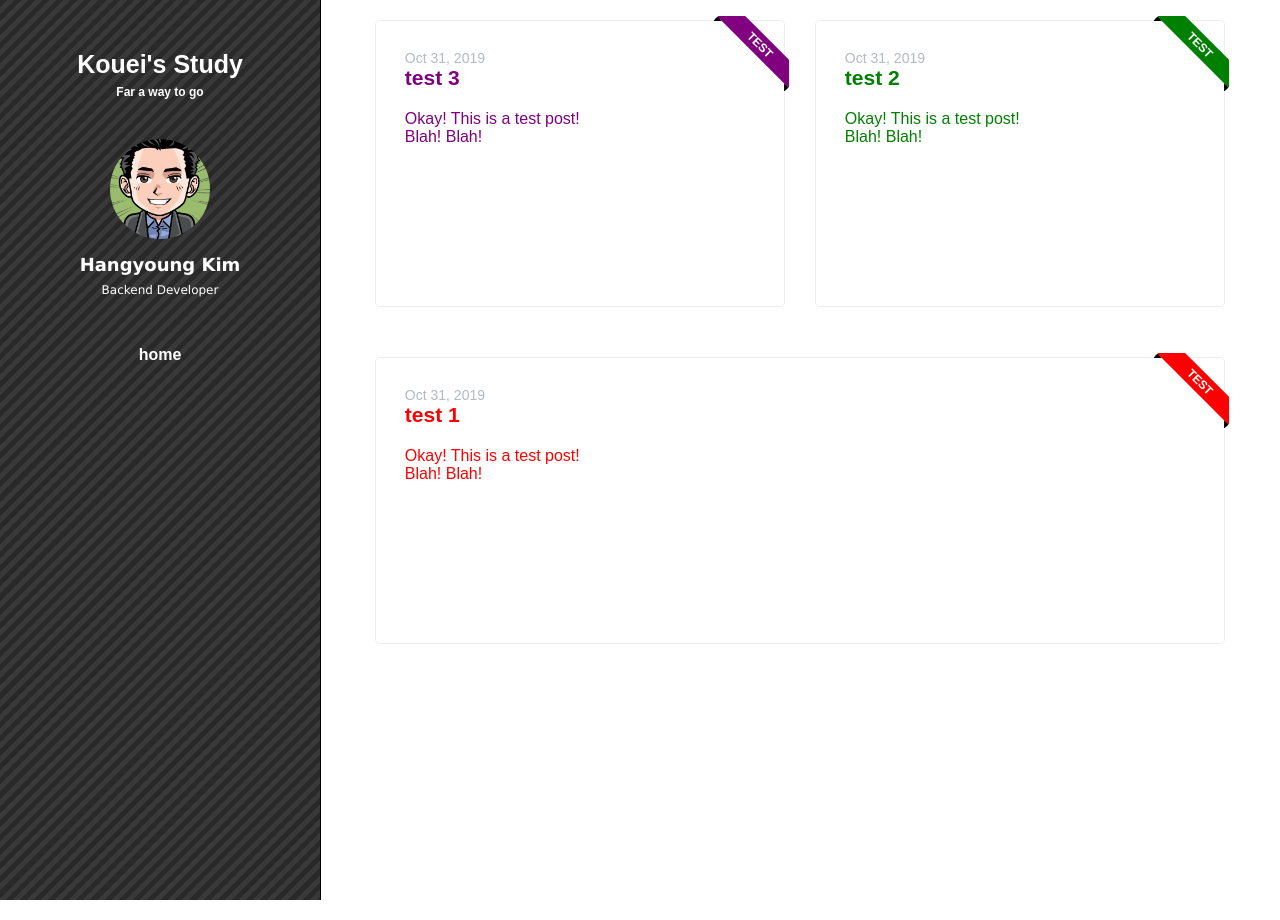
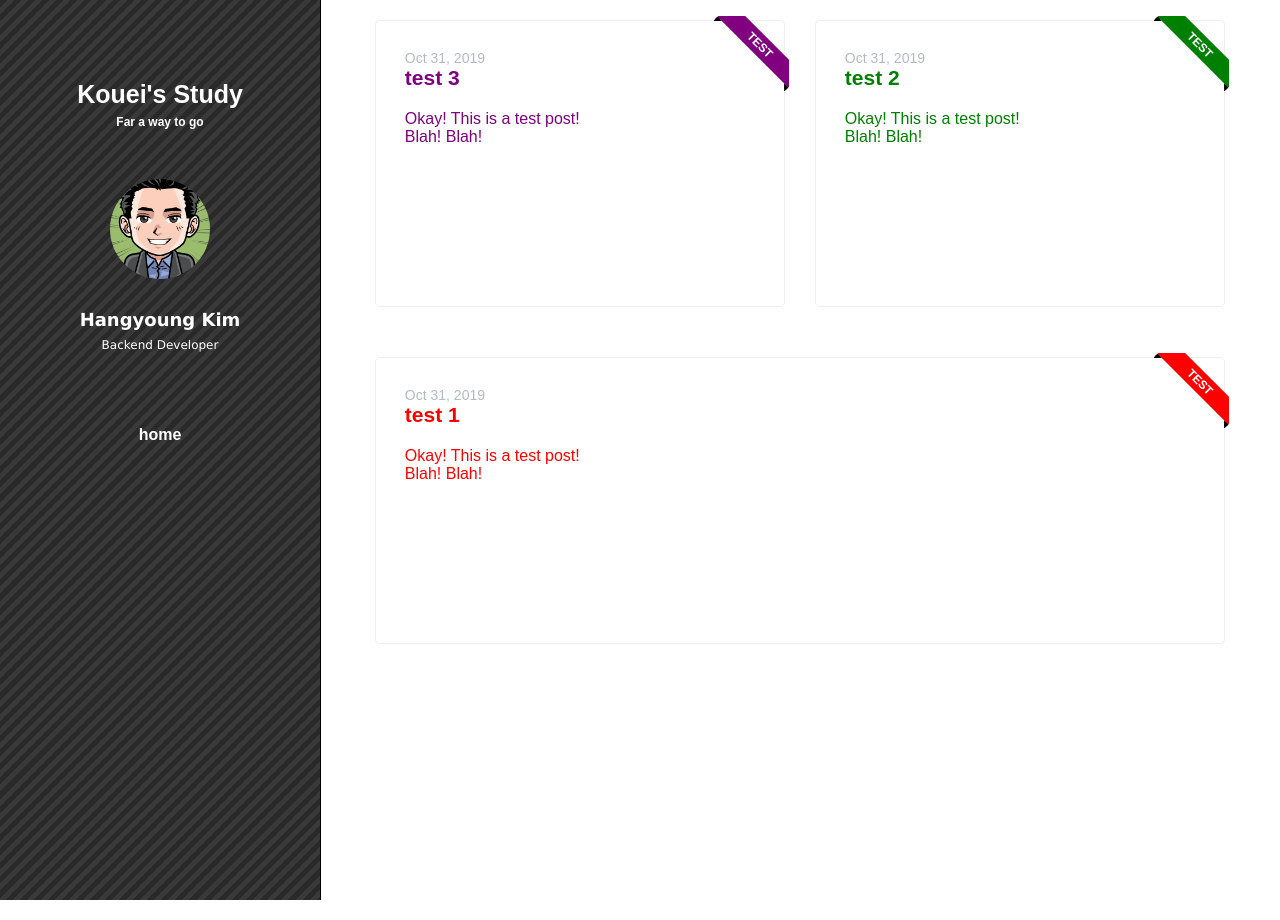
Before and after one commit to kouei-dev/kouei-dev.github.io, a Jekyll site: the page built from index.md, in a window 1280 px wide. Built offline with Jekyll 4.4.1, drawn with Linux system fonts in a browser that asks for light colours; our own code applies the rules of GitHub Pages for plain Markdown files.

Commit message:
[feat] update profile details

```diff
--- a/_sass/components/_layout.scss
+++ b/_sass/components/_layout.scss
@@ -63,7 +63,7 @@
 
   header .header-top-area .wrapper-profile {
     visibility: visible;
-    margin-top: 40px;
+    margin-top: 50px;
   }
 
   header .header-top-area .wrapper-profile .profile-image {
@@ -79,7 +79,7 @@
   }
 
   header .header-top-area .wrapper-profile .profile-name {
-    margin-top: 15px;
+    margin-top: 30px;
 
     color: white;
     text-align: center;
--- a/_sass/components/_organization.scss
+++ b/_sass/components/_organization.scss
@@ -7,8 +7,8 @@ $content-width: 75vw;
 $header-width-min: 215px;
 $content-width-min: 690px;
 
-$header-height-top-area: 320px;
-$header-padding-title-area: 50px;
+$header-height-top-area: 400px;
+$header-padding-title-area: 80px;
 
 $post-padding-left: 50px;
 
```
